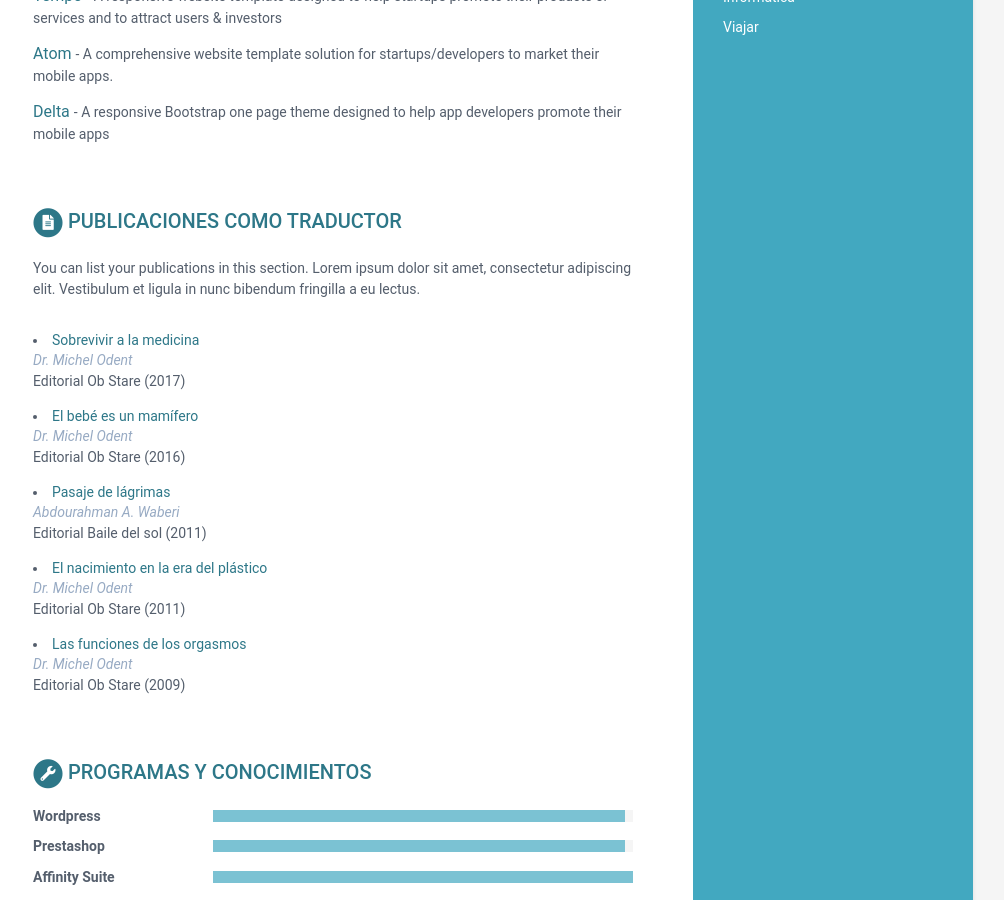
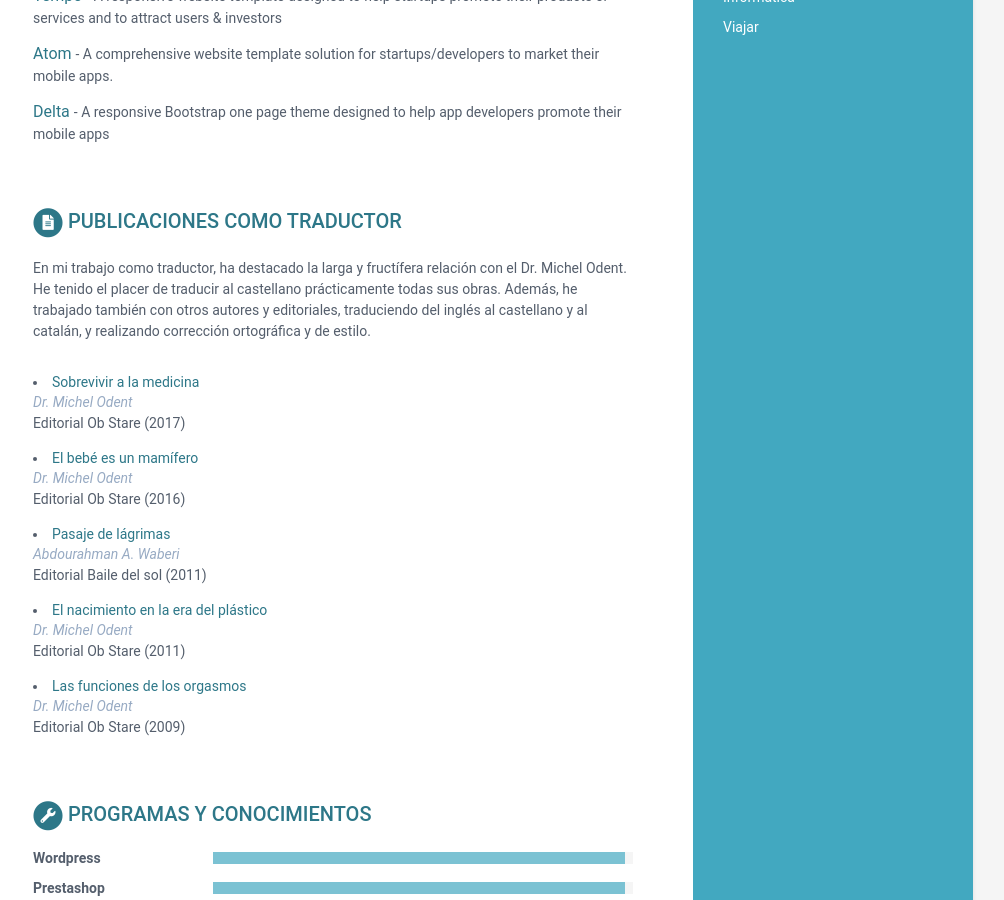
Before and after one commit to joan-medina-roca/cv.joanmedinaroca.com, a Jekyll site: the page built from index.html, in a window 1280 px wide and 900 px high, scrolled down 1332 px. Shown: the whole window, without its empty margins (167-1171 px from the left). Built offline with Jekyll 4.4.1, drawn with Linux system fonts in a browser that asks for light colours.

Commit message:
descripcion traductor

```diff
--- a/_data/data.yml
+++ b/_data/data.yml
@@ -165,9 +165,7 @@ projects:
 publications:
   title: Publicaciones como Traductor
   intro: |
-    You can list your publications in this section. Lorem ipsum dolor sit
-    amet, consectetur adipiscing elit. Vestibulum et ligula in nunc
-    bibendum fringilla a eu lectus.
+    En mi trabajo como traductor, ha destacado la larga y fructífera relación con el Dr. Michel Odent. He tenido el placer de traducir al castellano prácticamente todas sus obras. Además, he trabajado también con otros autores y editoriales, traduciendo del inglés al castellano y al catalán, y realizando corrección ortográfica y de estilo.
   papers:
     - title: Sobrevivir a la medicina
       link: "https://obstare.com/embarazo/sobrevivir-a-la-medicina-hasta-cuando/"
```
